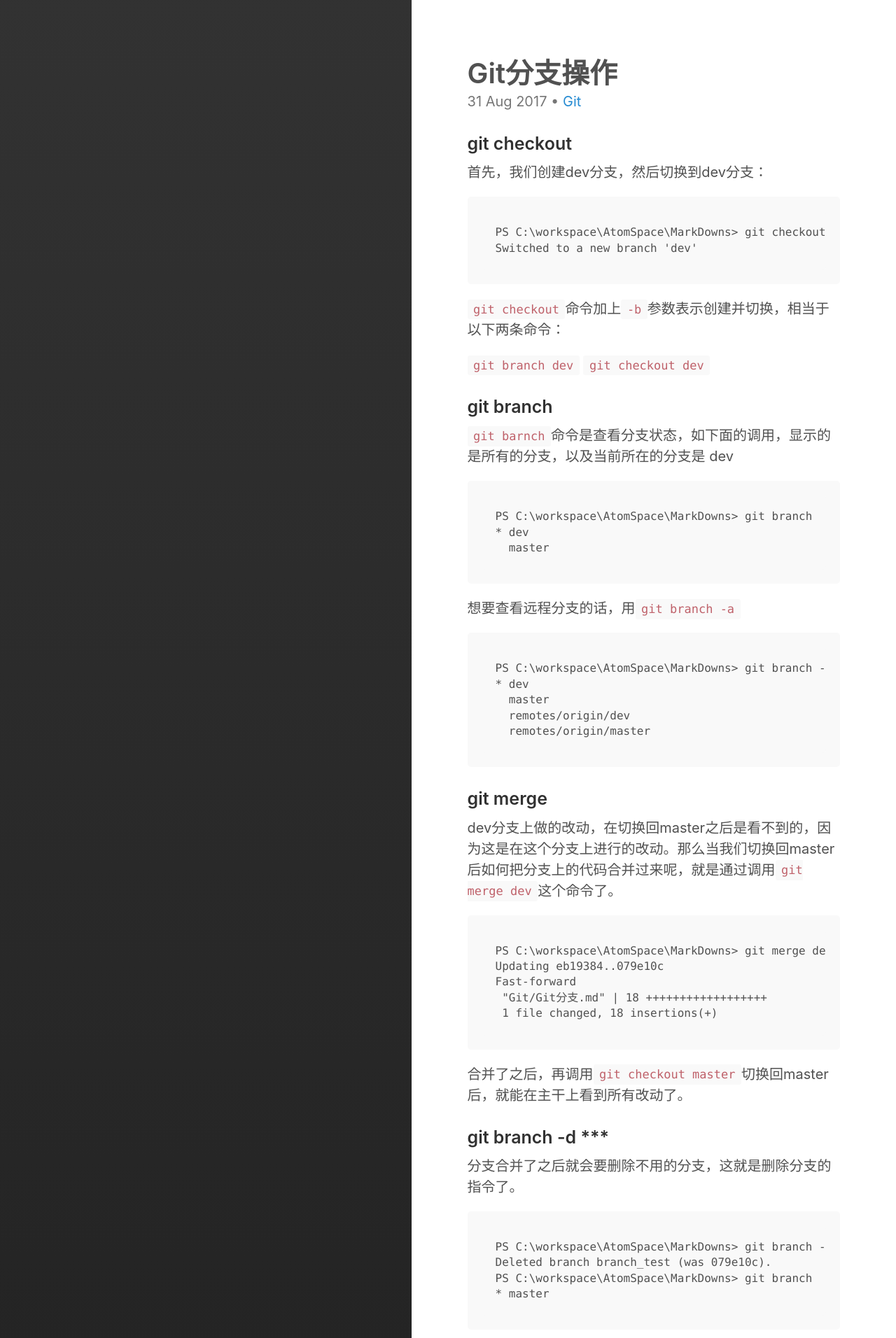
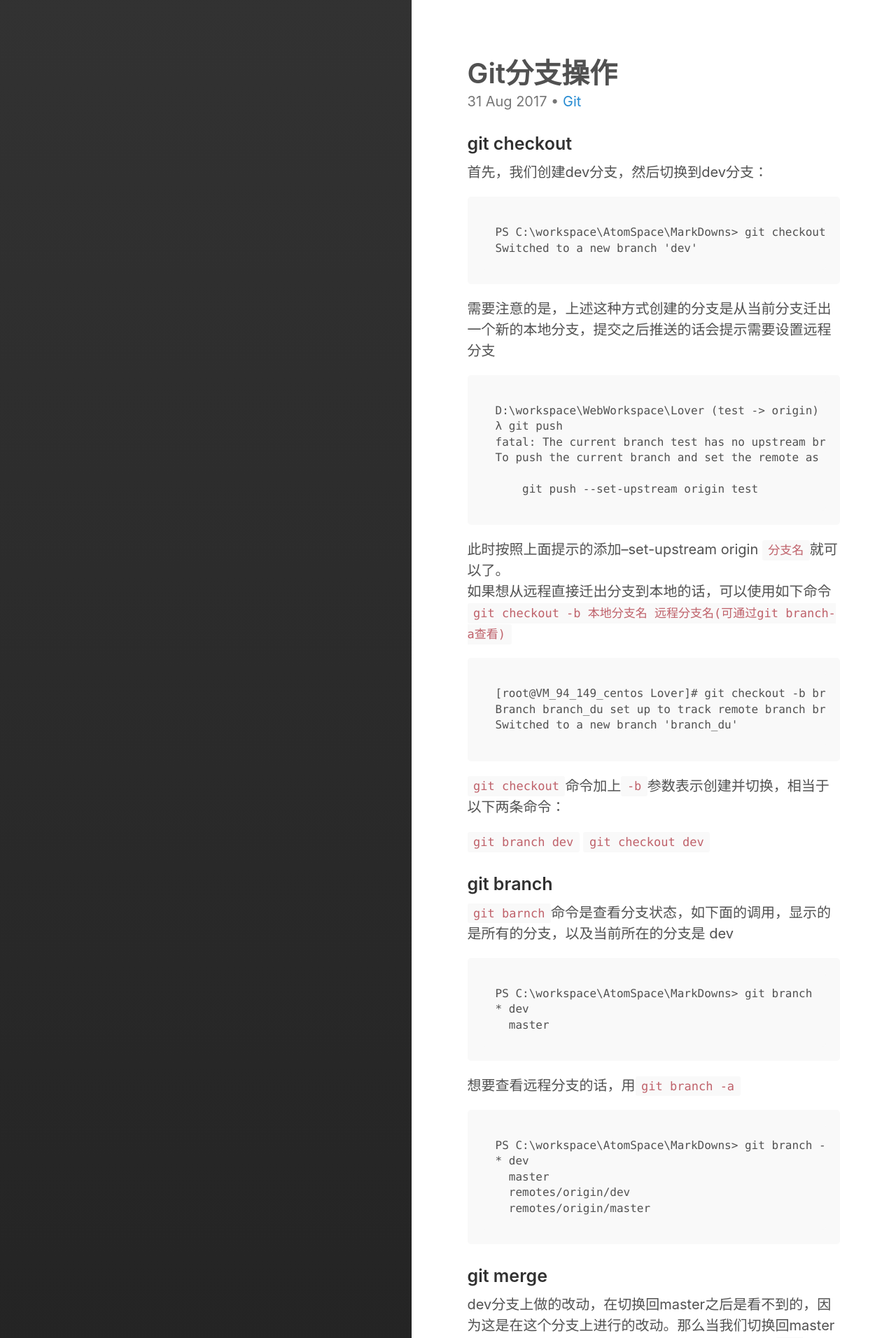
Before and after one commit to ericdxf/ericdxf.github.io, a Jekyll site: the page built from _posts/Git/2017-08-31-Git-branch.md, in a window 1280 px wide. Shown: the top 1912 px of the page at 70% size. Built offline with Jekyll 4.4.1, drawn with Linux system fonts in a browser that asks for light colours; some of the changed text lies outside the part shown.

Commit message:
添加git迁出远程分支方法

````diff
--- a/_posts/Git/2017-08-31-Git-branch.md
+++ b/_posts/Git/2017-08-31-Git-branch.md
@@ -9,6 +9,22 @@ category: Git
 ```
 PS C:\workspace\AtomSpace\MarkDowns> git checkout -b dev
 Switched to a new branch 'dev'
+```
+需要注意的是，上述这种方式创建的分支是从当前分支迁出一个新的本地分支，提交之后推送的话会提示需要设置远程分支
+```
+D:\workspace\WebWorkspace\Lover (test -> origin)
+λ git push
+fatal: The current branch test has no upstream branch.
+To push the current branch and set the remote as upstream, use
+
+    git push --set-upstream origin test
+```
+此时按照上面提示的添加--set-upstream origin `分支名`就可以了。
+如果想从远程直接迁出分支到本地的话，可以使用如下命令`git checkout -b 本地分支名 远程分支名(可通过git branch-a查看)`
+```
+[root@VM_94_149_centos Lover]# git checkout -b branch_du remotes/origin/branch_du
+Branch branch_du set up to track remote branch branch_du from origin.
+Switched to a new branch 'branch_du'
 ```
 `git checkout`命令加上`-b`参数表示创建并切换，相当于以下两条命令：
 
````
